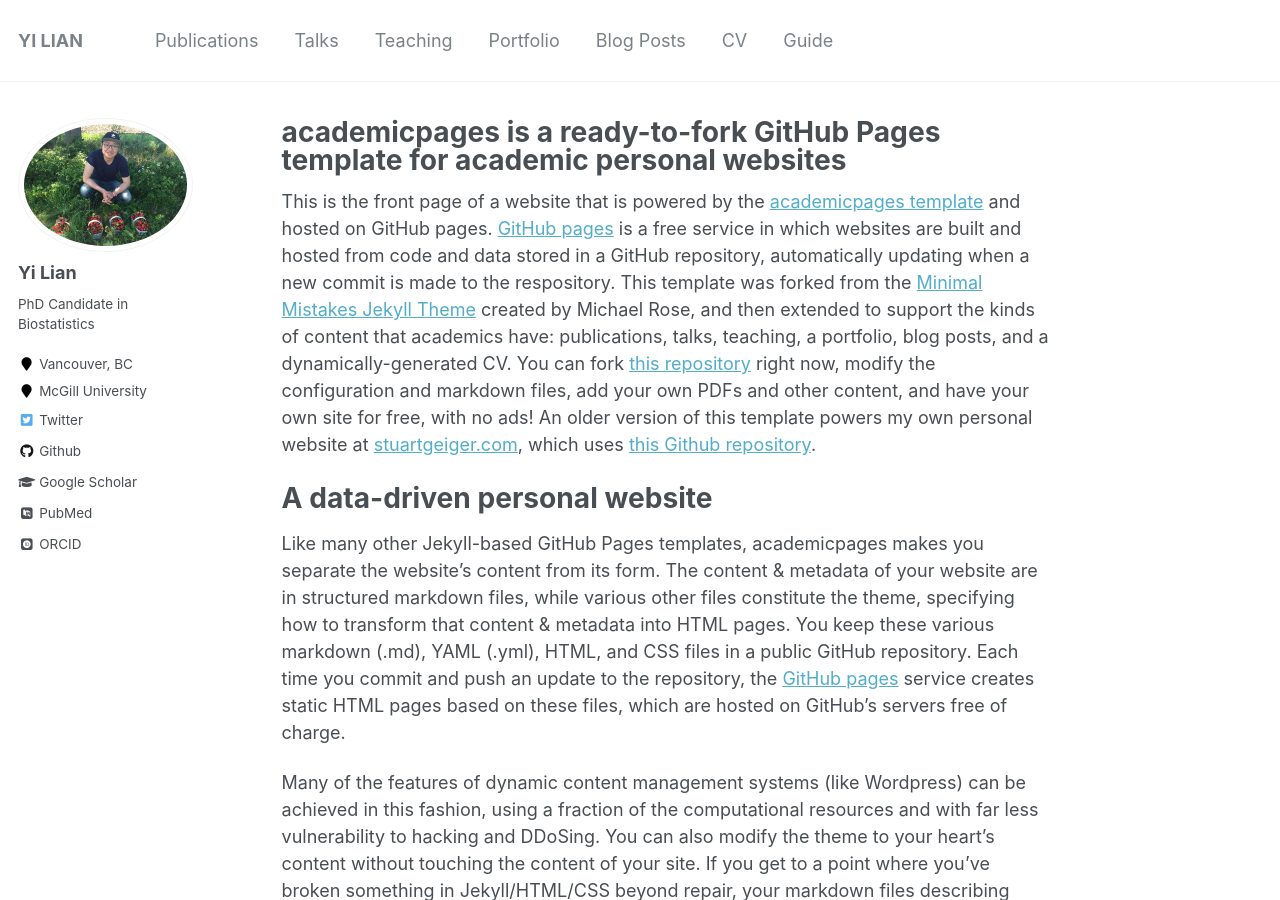
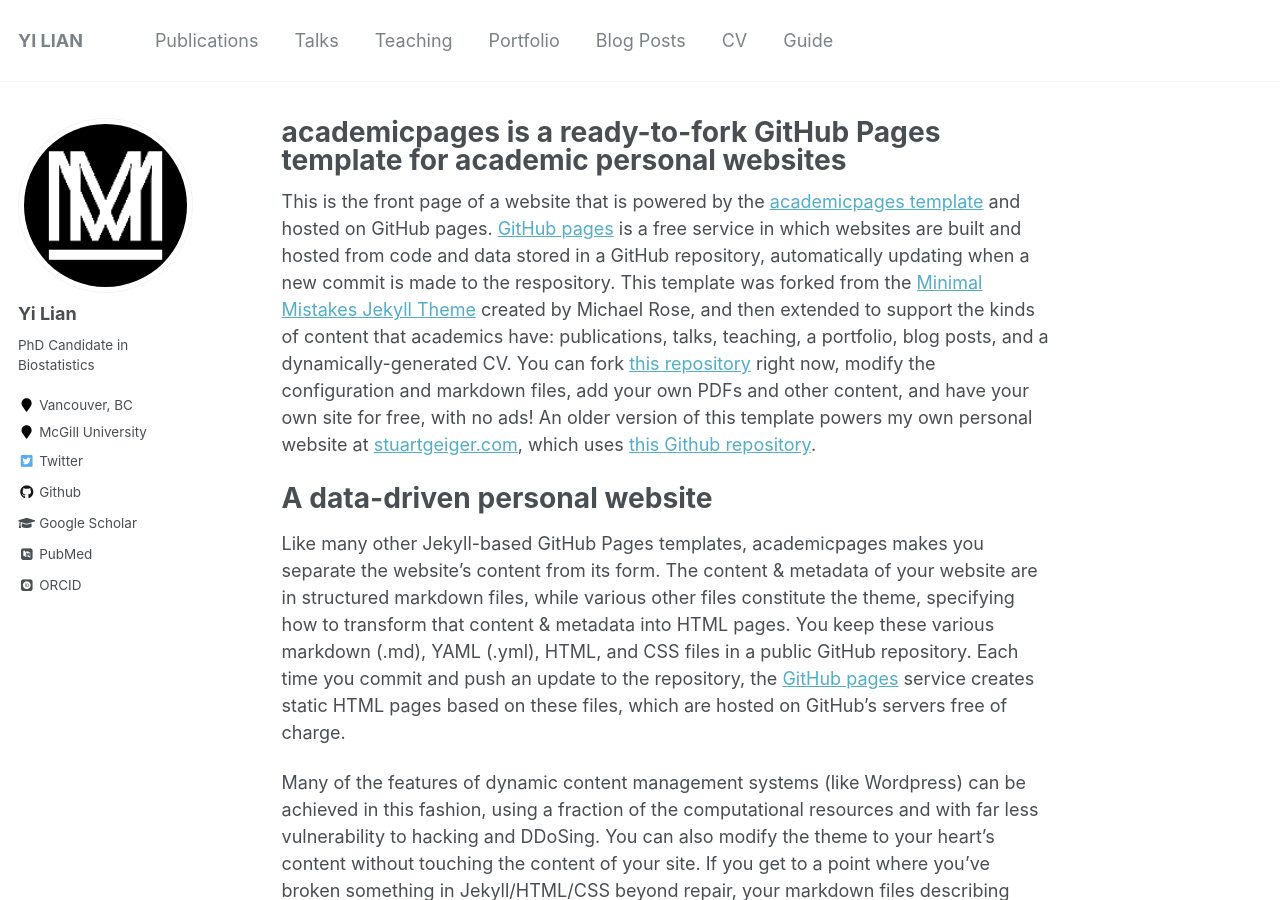
Before and after one commit to ly129/ly129.github.io, a Jekyll site: the page built from _pages/about.md, in a window 1280 px wide and 900 px high. Built offline with Jekyll 4.4.1, drawn with Linux system fonts in a browser that asks for light colours; some web fonts are replaced.

Commit message:
Update _config.yml

```diff
--- a/_config.yml
+++ b/_config.yml
@@ -81,7 +81,7 @@ analytics:
 # Site Author
 author:
   name             : "Yi Lian"
-  avatar           : "IMG_0447.JPG"
+  avatar           : "mstile-144x144.png"
   bio              : "PhD Candidate in Biostatistics"
   location         : "Vancouver, BC"
   employer         : "McGill University"
```
